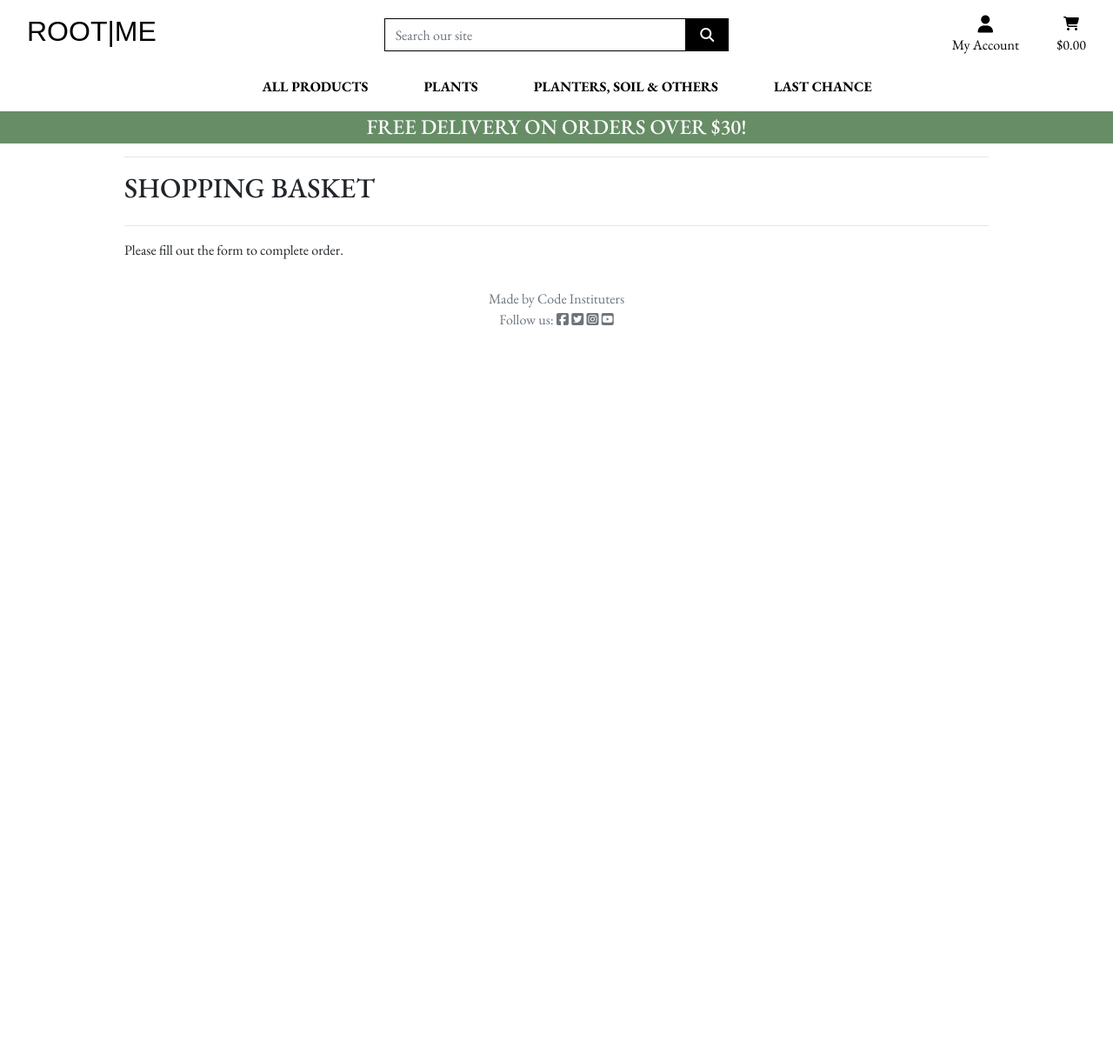
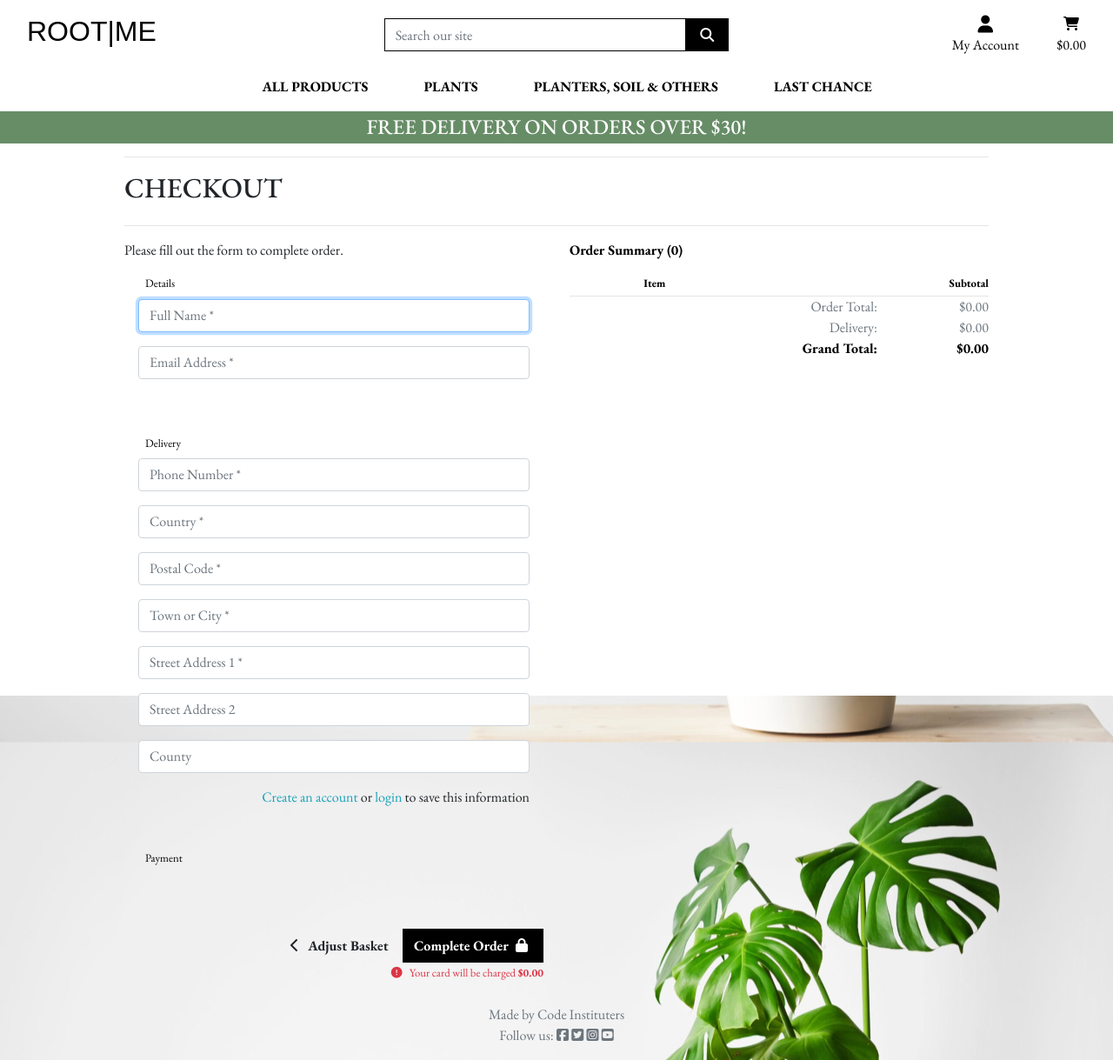
Before and after one commit to ElinaBoman/rootme, a Django app: template checkout/templates/checkout/checkout.html in a window 1280 px wide. Shown: the whole page at 87% size. Before the commit the page ends 374 px from the top, so only its background shows below. Run offline with Django 3.2, Linux system fonts and the light colour scheme; the template is opened without the code that fills it: values that come from a table or form of the project are taken from there, others are empty; parts of the project's set-up code (start-up, migrations or seed data) failed here and were passed over; some libraries are stand-ins or nearby versions; some web fonts are replaced.

Commit message:
Added crispy form tags and renderd order_form inside form in checkout.html

```diff
--- a/checkout/forms.py
+++ b/checkout/forms.py
@@ -1,7 +1,7 @@
 from django import forms
 from .models import Order
 
-class OrderForm(forms.Model):
+class OrderForm(forms.ModelForm):
     class Meta:
         model = Order
         fields = ('user_name', 'email', 'mobile_number',
@@ -29,9 +29,9 @@ class OrderForm(forms.Model):
         self.fields['user_name'].widget.attrs['autofocus'] = True
         for field in self.fields:
             if self.fields[field].required:
-                placeholder = f'{placeholder[field]} *'
+                placeholder = f'{placeholders[field]} *'
             else:
-                placeholder = placeholder[field]
+                placeholder = placeholders[field]
             self.fields[field].widget.attrs['placeholder'] = placeholder
             self.fields[field].widget.attrs['class'] = 'stripe-style-input'
             self.fields[field].label = False
--- a/checkout/templates/checkout/checkout.html
+++ b/checkout/templates/checkout/checkout.html
@@ -1,5 +1,6 @@
 {% extends 'base.html' %}
 {% load static %}
+{% load basket_tools %}
 
 {% block extra_css %}
 <link rel="stylesheet" href="{% static 'checkout/css/checkout.css' %}">
@@ -9,7 +10,6 @@
 <div class="container header-container">
     <div class="row">
         <div class="col">
-
         </div>
     </div>
 </div>
@@ -20,13 +20,116 @@
     <div class="row">
         <div class="col">
             <hr>
-                <h2 class="logo-font mb-4">Shopping Basket</h2>
+            <h2 class="logo-font mb-4">Checkout</h2>
             <hr>
         </div>
     </div>
     <div class="row">
+        <div class="col-12 col-lg-6 order-lg-last mb-5">
+            <p class="text-black"><strong>Order Summary ({{ product_count }})</strong></p>
+            <div class="row">
+                <div class="col-7 offset-2">
+                    <p class="mb-1 mt-0 small text-black"><strong>Item</strong></p>
+                </div>
+                <div class="col-3 text-right">
+                    <p class="mb-1 mt-0 small text-black"><strong>Subtotal</strong></p>
+                </div>
+            </div>
+            {% for item in basket_items %}
+            <div class="row">
+                <div class="col-2 mb-1">
+                    <a href="{% url 'product_detail' item.product.id %}">
+                        {% if item.product.image %}
+                        <img class="w-100" src="{{ item.product.image.url }}"
+                            alt="{{ product.name }}">
+                        {% else %}
+                        <img class="w-100 img-sizing-checkout" src="{{ MEDIA_URL }}noimage.png"
+                            alt="{{ product.name }}">
+                        {% endif %}
+                    </a>
+                </div>
+                <div class="col-7">
+                    <p class="my-0 text-muted">{{ item.product.name }}</p>
+                    <p class="my-0 small text-muted">Qty: {{ item.quantity }}</p>
+                </div>
+                <div class="col-3 text-right">
+                    <p class="my-0 small text-muted">${{ item.product.price | calc_subtotal:item.quantity }}</p>
+                </div>
+            </div>
+            {% endfor %}
+            <hr class="my-0">
+            <div class="row text-muted text-right">
+                <div class="col-7 offset-2">
+                    <p class="my-0">Order Total:</p>
+                    <p class="my-0">Delivery:</p>
+                    <p class="my-0 text-black"><strong>Grand Total:</strong></p>
+                </div>
+                <div class="col-3">
+                    <p class="my-0"> ${{ total | floatformat:2 }}</p>
+                    <p class="my-0"> ${{ delivery | floatformat:2 }}</p>
+                    <p class="my-0 text-black"> <strong>${{ total_sum | floatformat:2 }}</strong></p>
+                </div>
+            </div>
+        </div>
             <div class="col-12 col-lg-6">
                 <p>Please fill out the form to complete order.</p>
+                <form action="{% url 'checkout' %}" method="POST" id="payment-form">
+                    {% csrf_token %}
+                    <fieldset class="rounded px-3 mb-5">
+                        <legend class="fieldset-label small text-black px-2 w-auto">Details</legend>
+                        {{ order_form.user_name | as_crispy_field }}
+                        {{ order_form.email | as_crispy_field }}
+                    </fieldset>
+                    <fieldset class="rounded px-3 mb-5">
+                        <legend class="fieldset-label small text-black px-2 w-auto">Delivery</legend>
+                        {{ order_form.mobile_number | as_crispy_field }}
+                        {{ order_form.country | as_crispy_field }}
+                        {{ order_form.postalcode | as_crispy_field }}
+                        {{ order_form.city | as_crispy_field }}
+                        {{ order_form.street_address1 | as_crispy_field }}
+                        {{ order_form.street_address2 | as_crispy_field }}
+                        {{ order_form.county | as_crispy_field }}
+                        <div class="form-check form-check-inline float-right mr-0">
+                            {% if user.is_authenticated %}
+                            <label class="form-check-label" for="id-save-info">Save this delivery information to
+                                profile</label>
+                            <input type="checkbox" class="form-check-input ml-2 mr-0" id="id-save-info" name="save-info"
+                                checked>
+                            {% else %}
+                            <label class="form-check-label" for="id-save-info">
+                                <a class="text-info" href="{% url 'account_signup' %}">Create an account</a> or
+                                <a class="text-info" href="{% url 'account_login' %}">login</a> to save this information
+                            </label>
+                            {% endif %}
+                        </div>
+                    </fieldset>
+                    <fieldset class="px-3">
+                        <legend class="fieldset-label small text-black px-2 w-auto">Payment</legend>
+                        <div class="mb-3" id="card-element"></div>
+                        <div class="mb-3 text-danger" id="card-errors" role="alert"></div>
+                    </fieldset>
+
+                    <div class="submit-button text-right mt-5 mb-2">
+                        <a href="{% url 'view_basket' %}" class="btn btn-outline-black rounded-0">
+                            <span class="icon">
+                                <i class="fas fa-chevron-left"></i>
+                            </span>
+                            <span class="font-weight-bold">Adjust Basket</span>
+                        </a>
+                        <button id="submit-button" class="btn btn-black rounded-0">
+                            <span class="font-weight-bold">Complete Order</span>
+                            <span class="icon">
+                                <i class="fas fa-lock"></i>
+                            </span>
+                        </button>
+                        <p class="small text-danger my-0">
+                            <span class="icon">
+                                <i class="fas fa-exclamation-circle"></i>
+                            </span>
+                            <span>Your card will be charged <strong>${{ total_sum|floatformat:2}}</strong></span>
+                        </p>
+                    </div>
+                </form>
             </div>
         </div>
     </div>
--- a/checkout/views.py
+++ b/checkout/views.py
@@ -1,12 +1,13 @@
 from django.shortcuts import render, reverse, redirect
 from django.contrib import messages
+from .forms import OrderForm
 
 
 def checkout(request):
     """
     View to return checkout.html
     """
-    basket = request.session.get(basket, {})
+    basket = request.session.get('basket', {})
     if not basket:
         messages.error(request, "There are no products in you basket")
         return redirect(reverse('products'))
@@ -17,4 +18,4 @@ def checkout(request):
         'order_form': order_form,
     }
 
-return render(request, template, context)
+    return render(request, template, context)
--- a/requirements.txt
+++ b/requirements.txt
@@ -1,7 +1,10 @@
 asgiref==3.7.2
 Django==3.2.24
 django-allauth==0.41.0
+django-crispy-forms==1.14.0
+django-summernote==0.8.20.0
 oauthlib==3.2.2
+pillow==10.2.0
 python3-openid==3.2.0
 pytz==2024.1
 requests-oauthlib==1.3.1
--- a/rootme/settings.py
+++ b/rootme/settings.py
@@ -82,6 +82,7 @@ TEMPLATES = [
                 'django.template.context_processors.request',
                 'django.contrib.auth.context_processors.auth', #Required by Allauth
                 'django.contrib.messages.context_processors.messages',
+                'django.template.context_processors.media',
                 'basket.contexts.basket_contents', #This is for being able to return basket contents on all pages
             ],
             'builtins': [
```
Lines whose indentation alone changed are shown as unchanged.
